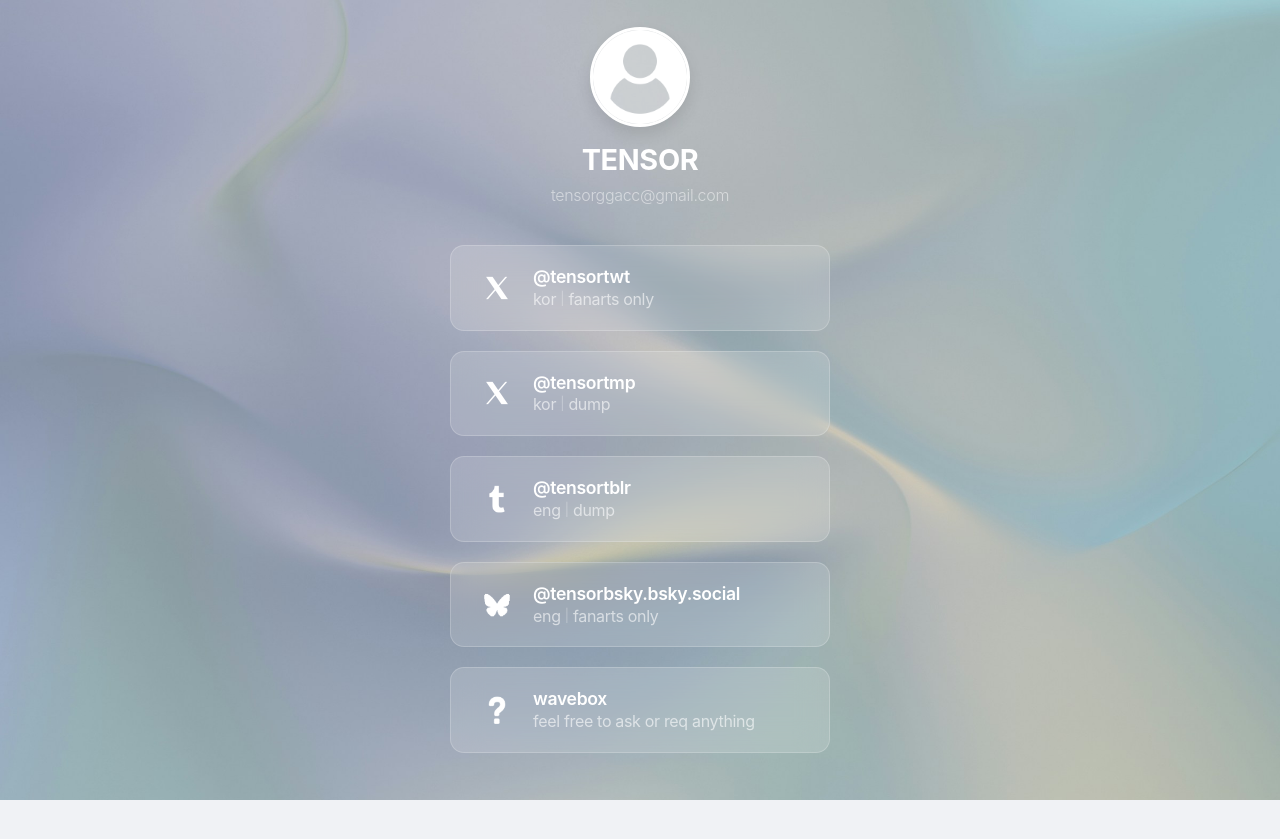
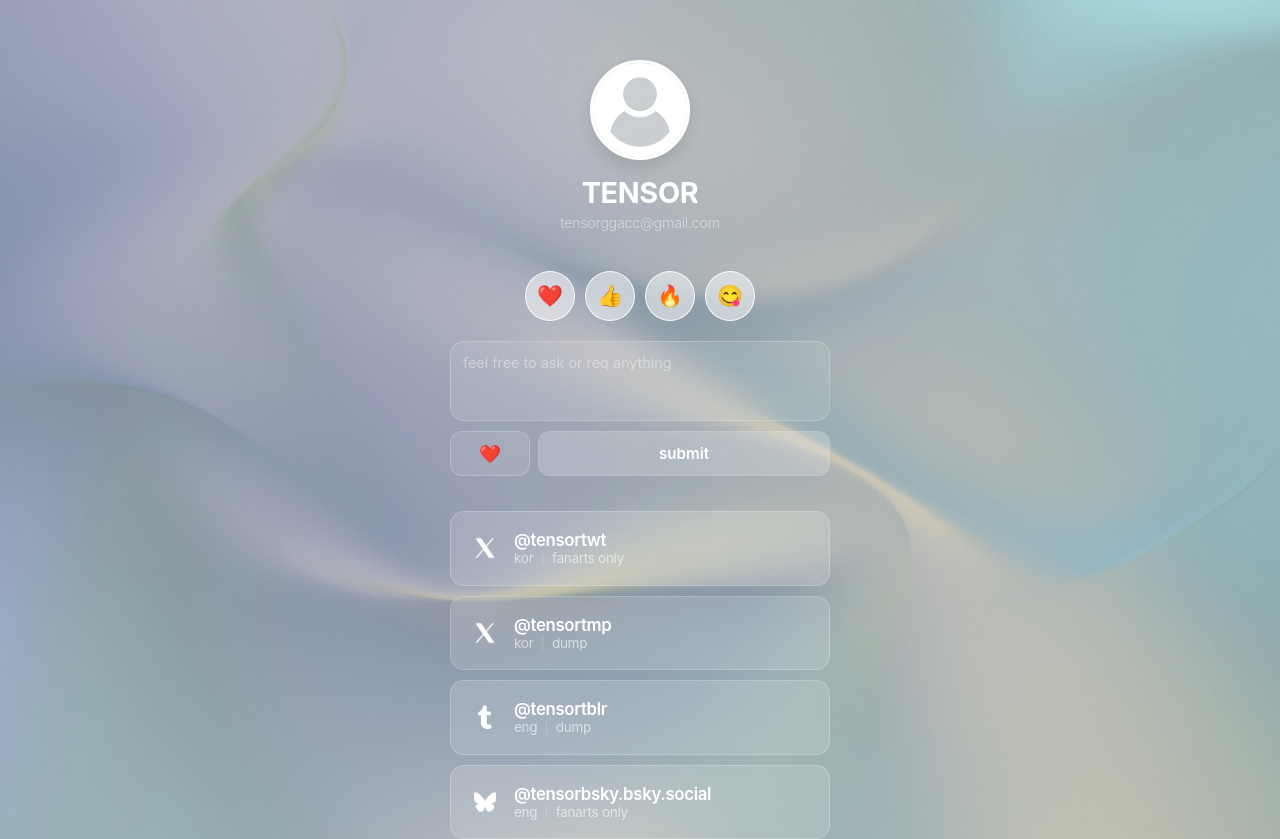
Before and after one commit to tensorgitdev/index, a plain HTML site: page index.html in a window 1280 px wide. Before the commit the page ends 800 px from the top, so only its background shows below. Drawn offline with nearby package versions, Linux system fonts and the light colour scheme; a web font is replaced by a local one.

Commit message:
방명록 추가

```diff
--- /dev/null
+++ b/api.js
@@ -0,0 +1,21 @@
+async function submitGuestbook(message, emoji) {
+  const res = await fetch(
+    "https://mqruxlhrxniyzbhkhmtc.supabase.co/functions/v1/smart-function",
+    {
+      method: "POST",
+      headers: {
+        "Content-Type": "application/json",
+        "Authorization": "Bearer eyJhbGciOiJIUzI1NiIsInR5cCI6IkpXVCJ9.eyJpc3MiOiJzdXBhYmFzZSIsInJlZiI6Im1xcnV4bGhyeG5peXpiaGtobXRjIiwicm9sZSI6ImFub24iLCJpYXQiOjE3NjgzMjgzMDIsImV4cCI6MjA4MzkwNDMwMn0.qPt-dN4Uj0d0pKU11AYy782XMuoXeJ7CFiVXmEyrJzA"
+      },
+      body: JSON.stringify({ message, emoji })
+    }
+  );
+
+  if (!res.ok) {
+    const errorText = await res.text();
+    console.error("Error:", errorText);
+    throw new Error("request failed");
+  }
+
+  return await res.json();
+}
--- a/index.html
+++ b/index.html
@@ -1,218 +1,95 @@
 <!DOCTYPE html>
+<html lang="ko">
 <head>
+    <meta charset="UTF-8">
     <title>TENSOR INDEX</title>
     <meta name="viewport" content="width=device-width, initial-scale=1.0">
+
     <meta name="twitter:card" content="summary_large_image">
     <meta name="twitter:site" content="@tensortwt">
     <meta name="twitter:title" content="TENSOR LINK DIRECTORY">
-<meta name="twitter:description" content="">
+    <meta name="twitter:description" content="Archive of my artworks and dumps.">
     <meta name="twitter:image" content="https://tensorgitdev.github.io/index/img/card.jpg">
 
-<meta property="og:type" content="website">
     <meta property="og:url" content="https://tensorgitdev.github.io/index/">
     <meta property="og:title" content="TENSOR LINK DIRECTORY">
-<meta property="og:description" content="">
     <meta property="og:image" content="https://tensorgitdev.github.io/index/img/card.jpg">
-<style>
-html, body {height: 100%;}
-*,
-*::before,
-*::after { margin: 0; padding: 0; box-sizing: border-box; }
 
-html, body { height: 100%; }
-
-ul, ol { list-style: none; }
-
-a { text-decoration: none; color: inherit; }
-
-img, video, canvas, svg { display: block; max-width: 100%; }
-
-button, input, select, textarea { font: inherit; color: inherit; background: none; border: 0; outline: 0; }
-
-@import url('https://rsms.me/inter/inter.css');
-
-body {
-  font-family: 'Inter', sans-serif;
-  letter-spacing: -0.02em; /* Inter는 살짝 좁혀야 제맛입니다 */
-}
-
-body {
-    /* 기존 배경 설정 */
-    background-image: url("img/bg.jpg");
-    background-size: cover;
-    background-position: center;
-    background-repeat: no-repeat;
-
-    /* [추가] 스크롤을 내려도 배경 이미지는 고정되게 만듭니다. */
-    background-attachment: fixed;
-
-    /* [선택 사항] 배경 이미지가 로딩되기 전이나 잘릴 때를 대비해 유사한 배경색 지정 */
-    background-color: #f0f2f5;
-
-    display: flex;
-    flex-direction: column; /* 중앙 정렬을 위해 추가 */
-    justify-content: center;
-    align-items: center;
-    min-height: 100vh;
-    font-family: 'Inter', sans-serif;
-    letter-spacing: -0.02em;
-    padding: 60px 20px;
-}
-
-/* 중앙 컨테이너 */
-.container {
-    width: 100%;
-    max-width: 380px; /* 모바일에서 딱 예쁜 너비 */
-    text-align: center;
-    animation: fadeIn 0.8s ease-out; /* 등장 애니메이션 */
-}
-
-/* 프로필 영역 */
-.profile {
-    margin-bottom: 40px;
-}
-
-.avatar {
-    width: 100px;
-    height: 100px;
-    background: rgba(255, 255, 255, 0.3); /* 사진 없을 때 기본 배경 */
-    border-radius: 50%;
-    margin: 0 auto 15px;
-    border: 3px solid white;
-    box-shadow: 0 8px 16px rgba(0,0,0,0.1);
-    /* 이미지를 넣으려면 아래 주석을 해제하세요 */
-    background-image: url('img/avatar.png'); background-size: cover;
-}
-
-h1 {
-    color: white;
-    font-size: 1.8rem;
-   /* text-shadow: 0 2px 4px rgba(0,0,0,0.2); */
-    margin-bottom: 8px;
-}
-
-p {
-    color: rgba(255, 255, 255, 0.5);
-    font-size: 1rem;
-    font-weight: 300;
-}
-
-/* 링크 리스트 */
-.links {
-    display: flex;
-    flex-direction: column;
-    gap: 10px;
-    margin: 10px auto;
-}
-
-/* 링크 카드 내부 정렬 수정 */
-.link-card {
-    display: flex;
-    align-items: center;
-    justify-content: flex-start;
-    gap: 20px; /* 아이콘과 텍스트 사이 간격 살짝 줄임 */
-
-    /* 위아래 패딩을 12px로 확 줄여서 슬림하게 만듦 */
-    padding: 20px 20px;
-    background: rgba(255, 255, 255, 0.15);
-    backdrop-filter: blur(15px);
-    -webkit-backdrop-filter: blur(15px);
-    border: 1px solid rgba(255, 255, 255, 0.2);
-    border-radius: 14px; /* 슬림해진 만큼 곡률도 살짝 조정 */
-    color: white;
-    transition: all 0.3s cubic-bezier(0.25, 0.8, 0.25, 1);
-    margin-bottom: 10px; /* 카드 사이의 간격도 10px로 최적화 */
-}
-
-/* 텍스트 덩어리 */
-.card-text {
-    display: flex;
-    flex-direction: column;
-    align-items: flex-start;
-    gap: 0px; /* 제목과 설명 사이 간격을 거의 붙임 */
-    line-height: 1.3; /* 줄바꿈 간격도 타이트하게 */
-}
-
-/* 제목 스타일 */
-.card-title {
-    font-size: 1.1rem; /* 폰트 사이즈 살짝 조절 */
-    font-weight: 600;
-}
-
-/* 설명 스타일 */
-.card-desc {
-    font-size: 1rem;
-    color: rgba(255, 255, 255, 0.6);
-    font-weight: 400;
-}
-
-/* 호버 시 떠오르는 높이도 살짝 줄여서 일관성 유지 */
-.link-card:hover {
-    background: rgba(255, 255, 255, 0.35);
-    transform: translateY(-3px);
-    box-shadow: 0 8px 20px rgba(0, 0, 0, 0.15);
-}
-
-/* 아이콘 크기도 슬림한 카드에 맞춰 조정 */
-.icon {
-    width: 32px;
-    height: 32px;
-    object-fit: contain;
-    margin-left: 10px;
-}
-
-.bar {font-size: 0.8rem; position: relative; top: -2px; opacity: 0.5;}
-</style>
-
+    <link href="style.css" rel="stylesheet" />
+    <link href="https://unpkg.com/aos@2.3.1/dist/aos.css" rel="stylesheet">
 </head>
 <body>
 
+
 <div class="container">
-    <div class="profile">
+    <div class="profile" data-aos="fade-down">
         <div class="avatar"></div>
         <h1>TENSOR</h1>
-        <p>tensorggacc@gmail.com</p>
+        <p class="email">tensorggacc@gmail.com</p>
+    </div>
+
+    <!-- 버튼들 여기 자동 생성됨 -->
+    <div class="emoji-quick-buttons" data-aos="fade-up" data-aos-delay="200"></div>
+
+    <div class="message-form" data-aos="fade-up" data-aos-delay="300">
+    <textarea id="gb-input" placeholder="feel free to ask or req anything"></textarea>
+
+    <div class="message-actions">
+        <select id="emoji-select">
+        </select>
+
+        <button id="gb-submit">submit</button>
+    </div>
     </div>
 
     <div class="links">
-        <a href="https://x.com/tensortwt" class="link-card" target="_blank">
+        <a href="https://x.com/tensortwt" class="link-card" target="_blank" data-aos="fade-up" data-aos-delay="400">
             <img src="img/icon-twt.png" alt="" class="icon">
             <div class="card-text">
                 <span class="card-title">@tensortwt</span>
                 <span class="card-desc">kor <span class="bar">|</span> fanarts only</span>
             </div>
         </a>
-        <a href="https://x.com/tensortmp" class="link-card" target="_blank">
+
+        <a href="https://x.com/tensortmp" class="link-card" target="_blank" data-aos="fade-up" data-aos-delay="500">
             <img src="img/icon-twt.png" alt="" class="icon">
             <div class="card-text">
                 <span class="card-title">@tensortmp</span>
                 <span class="card-desc">kor <span class="bar">|</span> dump</span>
             </div>
         </a>
-        <a href="https://www.tumblr.com/tensortblr" class="link-card" target="_blank">
+
+        <a href="https://www.tumblr.com/tensortblr" class="link-card" target="_blank" data-aos="fade-up" data-aos-delay="600">
             <img src="img/icon-tumblr.png" alt="" class="icon">
             <div class="card-text">
                 <span class="card-title">@tensortblr</span>
                 <span class="card-desc">eng <span class="bar">|</span> dump</span>
             </div>
         </a>
-        <a href="https://tensorbsky.bsky.social" class="link-card" target="_blank">
+
+        <a href="https://tensorbsky.bsky.social" class="link-card" target="_blank" data-aos="fade-up" data-aos-delay="700">
             <img src="img/icon-bsky.png" alt="" class="icon">
             <div class="card-text">
                 <span class="card-title">@tensorbsky.bsky.social</span>
                 <span class="card-desc">eng <span class="bar">|</span> fanarts only</span>
             </div>
         </a>
-        <a href="https://wavebox.me/wave/5mj1ivyw6v3roeas/" class="link-card" target="_blank">
-            <img src="img/icon-ask.png" alt="" class="icon">
-            <div class="card-text">
-                <span class="card-title">wavebox</span>
-                <span class="card-desc">feel free to ask or req anything</span>
-            </div>
-        </a>
-
     </div>
 </div>
 
+
+<script src="api.js" defer></script>
+<script src="script.js" defer></script>
+
+
+<script src="https://unpkg.com/aos@2.3.1/dist/aos.js"></script>
+<script>
+  AOS.init({
+    duration: 1000, // 애니메이션 속도 (1초)
+    easing: 'ease-out-back', // 약간 통 튀는 듯한 부드러운 느낌
+    once: true // 스크롤 올릴 때 다시 안 나오게 (깔끔함)
+  });
+</script>
+
 </body>
 </html>
--- /dev/null
+++ b/script.js
@@ -0,0 +1,58 @@
+  // 이모지 목록 (여기서 한 번만 관리)
+  const EMOJIS = ["❤️", "👍", "🔥", "😋"];
+
+  // 이모지 빠른 전송 버튼 생성
+  const quickButtonsContainer = document.querySelector('.emoji-quick-buttons');
+EMOJIS.forEach(emoji => {  // slice 제거
+  const btn = document.createElement('button');
+  btn.className = 'emoji-quick-btn';
+  btn.dataset.emoji = emoji;
+  btn.textContent = emoji;
+  quickButtonsContainer.appendChild(btn);
+});
+
+  // select 옵션 생성
+  const emojiSelect = document.getElementById('emoji-select');
+// select 옵션 생성
+EMOJIS.forEach((emoji, index) => {
+  const option = document.createElement('option');
+  option.value = emoji;
+  option.textContent = emoji;
+  if (index === 0) {
+    option.selected = true;  // 첫 번째 이모지 기본 선택
+  }
+  emojiSelect.appendChild(option);
+});
+
+  // 이모지만 바로 전송
+  document.querySelectorAll('.emoji-quick-btn').forEach(btn => {
+    btn.addEventListener('click', async () => {
+      try {
+        await submitGuestbook(null, btn.dataset.emoji);
+        alert("Message saved. Thanks!");
+      } catch (e) {
+        alert("Failed to send.");
+      }
+    });
+  });
+
+// 메시지 + 이모지 전송
+document.getElementById("gb-submit").addEventListener("click", async () => {
+  const message = document.getElementById("gb-input").value.trim();
+  const emoji = emojiSelect.value;
+
+  // 메시지가 없으면 전송 안 함
+  if (!message) {
+    alert("Please enter a message.");
+    return;
+  }
+
+  try {
+    await submitGuestbook(message, emoji || null);
+    document.getElementById("gb-input").value = "";
+    emojiSelect.selectedIndex = 0;
+    alert("Message saved. Thanks!");
+  } catch (e) {
+    alert("Failed to send.");
+  }
+});
--- /dev/null
+++ b/style.css
@@ -0,0 +1,184 @@
+@import url('https://rsms.me/inter/inter.css');
+
+*, *::before, *::after { margin: 0; padding: 0; box-sizing: border-box; }
+html, body { height: 100%; }
+ul, ol { list-style: none; }
+a { text-decoration: none; color: inherit; }
+img, video, canvas, svg { display: block; max-width: 100%; }
+button, input, select, textarea { font: inherit; color: inherit; background: none; border: 0; outline: 0; }
+
+body {
+    background-image: url("img/bg.jpg");
+    background-size: cover;
+    background-position: center;
+    background-repeat: no-repeat;
+    background-attachment: fixed;
+    background-color: #f0f2f5;
+    display: flex;
+    flex-direction: column;
+    justify-content: flex-start;
+    align-items: center;
+    min-height: 100vh;
+    font-family: 'Inter', sans-serif;
+    letter-spacing: -0.02em;
+    padding: 60px 20px;
+}
+
+.container { width: 100%; max-width: 380px; text-align: center; }
+
+/* 프로필 */
+.profile { margin-bottom: 40px; }
+.avatar {
+    width: 100px; height: 100px;
+    background: rgba(255, 255, 255, 0.3);
+    border-radius: 50%;
+    margin: 0 auto 15px;
+    border: 3px solid white;
+    box-shadow: 0 8px 16px rgba(0,0,0,0.1);
+    background-image: url('img/avatar.png');
+    background-size: cover;
+}
+h1 { color: white; font-size: 1.8rem; margin-bottom: 4px; font-weight: 700; }
+p.email { color: rgba(255, 255, 255, 0.5); font-size: 0.9rem; font-weight: 300; }
+
+/* -------------------------------------------------- */
+/* 새로 추가된 이모티콘 & 메시지 폼 영역 */
+/* -------------------------------------------------- */
+
+/* 1. 이모티콘 퀵 버튼 (가로 정렬) */
+
+/* 이모티콘 퀵 버튼 영역 */
+.emoji-quick-buttons {
+    display: flex;
+    justify-content: center;
+    gap: 10px; /* 버튼 사이 간격 살짝 넓힘 */
+    margin-bottom: 20px;
+    flex-wrap: wrap;
+}
+
+.emoji-quick-buttons button {
+    /* 완벽한 동그라미를 위한 설정 */
+    width: 50px;
+    height: 50px;
+    display: flex;
+    align-items: center;
+    justify-content: center;
+
+    font-size: 1.3rem;
+    background: rgba(255, 255, 255, 0.5);
+    backdrop-filter: blur(10px);
+    -webkit-backdrop-filter: blur(10px);
+    border: 1px solid rgba(255, 255, 255, 0.6);
+    border-radius: 50%; /* 14px 대신 50%로 변경해서 완전 동그라미 */
+
+    cursor: pointer;
+    transition: all 0.2s cubic-bezier(0.175, 0.885, 0.32, 1.275); /* 살짝 튕기는 효과 */
+
+    line-height: 0;
+    padding: 0px 0px 0px 0px; /*
+}
+
+.emoji-quick-buttons button:hover {
+    background: rgba(255, 255, 255, 0.8);
+    transform: scale(1.15); /* 호버 시 조금 더 크게 */
+    border-color: rgba(255, 255, 255, 0.9);
+}
+
+.emoji-quick-buttons button:active {
+    transform: scale(0.95); /* 클릭했을 때 쏙 들어가는 느낌 */
+}
+
+/* 2. 메시지 입력 폼 */
+.message-form {
+    margin-bottom: 35px;
+    display: flex;
+    flex-direction: column;
+    gap: 10px;
+}
+
+#gb-input {
+    width: 100%; height: 80px;
+    background: rgba(255, 255, 255, 0.1);
+    backdrop-filter: blur(15px);
+    border: 1px solid rgba(255, 255, 255, 0.2);
+    border-radius: 14px;
+    padding: 12px;
+    color: white;
+    resize: none;
+    font-size: 0.9rem;
+}
+
+#gb-input::placeholder { color: rgba(255, 255, 255, 0.4); }
+
+/* 3. 셀렉트 박스 & 전송 버튼 가로 배치 */
+/* 셀렉트 박스와 버튼 가로 배치 수정 */
+.message-actions {
+    display: flex;
+    gap: 8px;
+    justify-content: center; /* 중앙 정렬 */
+}
+
+#emoji-select {
+    width: 80px; /* 너비를 고정해서 콤팩트하게 만듦 */
+    flex: none; /* 너비 고정을 위해 flex 확장 방지 */
+    padding: 10px;
+    background: rgba(255, 255, 255, 0.1);
+    backdrop-filter: blur(15px);
+    -webkit-backdrop-filter: blur(15px);
+    border: 1px solid rgba(255, 255, 255, 0.2);
+    border-radius: 12px;
+    color: white;
+    cursor: pointer;
+    font-size: 1.1rem; /* 이모티콘이 잘 보이게 크기 살짝 키움 */
+    text-align: center;
+    appearance: none; /* 브라우저 기본 화살표 제거 (선택 사항) */
+}
+
+/* 클릭 시 생기는 검은색 배경/테두리 방지 */
+#emoji-select:focus {
+    outline: none;
+    border-color: rgba(255, 255, 255, 0.5);
+    background: rgba(255, 255, 255, 0.2);
+}
+
+/* 셀렉트 박스 내부 옵션들 스타일 (브라우저 제약이 크지만 최선으로 수정) */
+#emoji-select option {
+    background-color: #dcdcdc; /* 완전 검정 대신 진한 회색으로 변경 */
+    color: white;
+    font-size: 1rem;
+}
+
+#gb-submit {
+    flex: 1; /* 전송 버튼이 남은 공간을 다 차지하도록 */
+    padding: 12px;
+    background: rgba(255, 255, 255, 0.2);
+    color: white;
+    border-radius: 12px;
+    font-weight: 600;
+    font-size: 0.95rem;
+    cursor: pointer;
+    border: 1px solid rgba(255, 255, 255, 0.1);
+    transition: 0.2s;
+}
+
+/* -------------------------------------------------- */
+
+/* 링크 카드 */
+.links { display: flex; flex-direction: column; gap: 10px; }
+.link-card {
+    display: flex; align-items: center; justify-content: flex-start;
+    gap: 15px; padding: 18px 20px;
+    background: rgba(255, 255, 255, 0.15);
+    backdrop-filter: blur(15px);
+    -webkit-backdrop-filter: blur(15px);
+    border: 1px solid rgba(255, 255, 255, 0.2);
+    border-radius: 14px;
+    color: white;
+    transition: all 0.3s cubic-bezier(0.23, 1, 0.32, 1);
+}
+.link-card:hover { background: rgba(255, 255, 255, 0.3); transform: translateY(-3px); }
+.card-text { display: flex; flex-direction: column; align-items: flex-start; line-height: 1.2; }
+.card-title { font-size: 1.05rem; font-weight: 600; }
+.card-desc { font-size: 0.85rem; color: rgba(255, 255, 255, 0.6); }
+.icon { width: 28px; height: 28px; object-fit: contain; }
+.bar { font-size: 0.7rem; opacity: 0.4; margin: 0 4px; }
```
Lines whose indentation alone changed are shown as unchanged.
